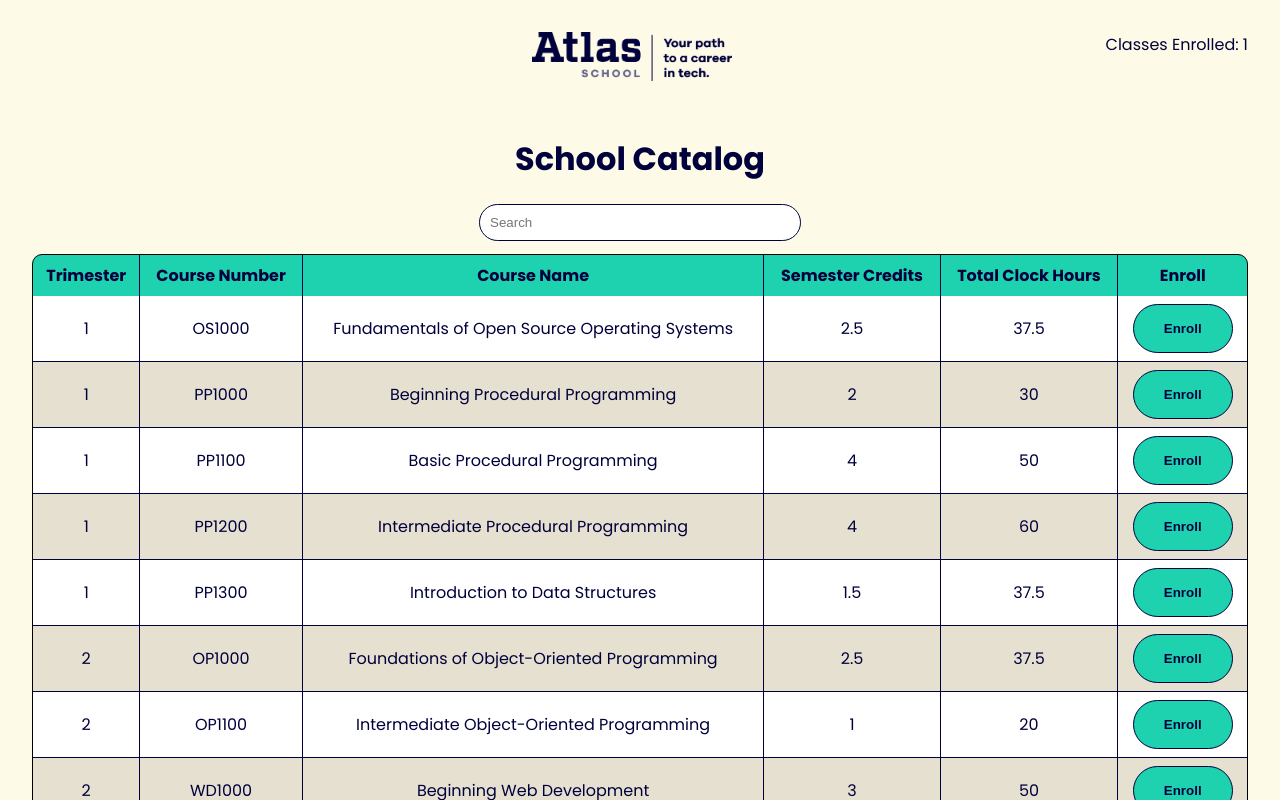
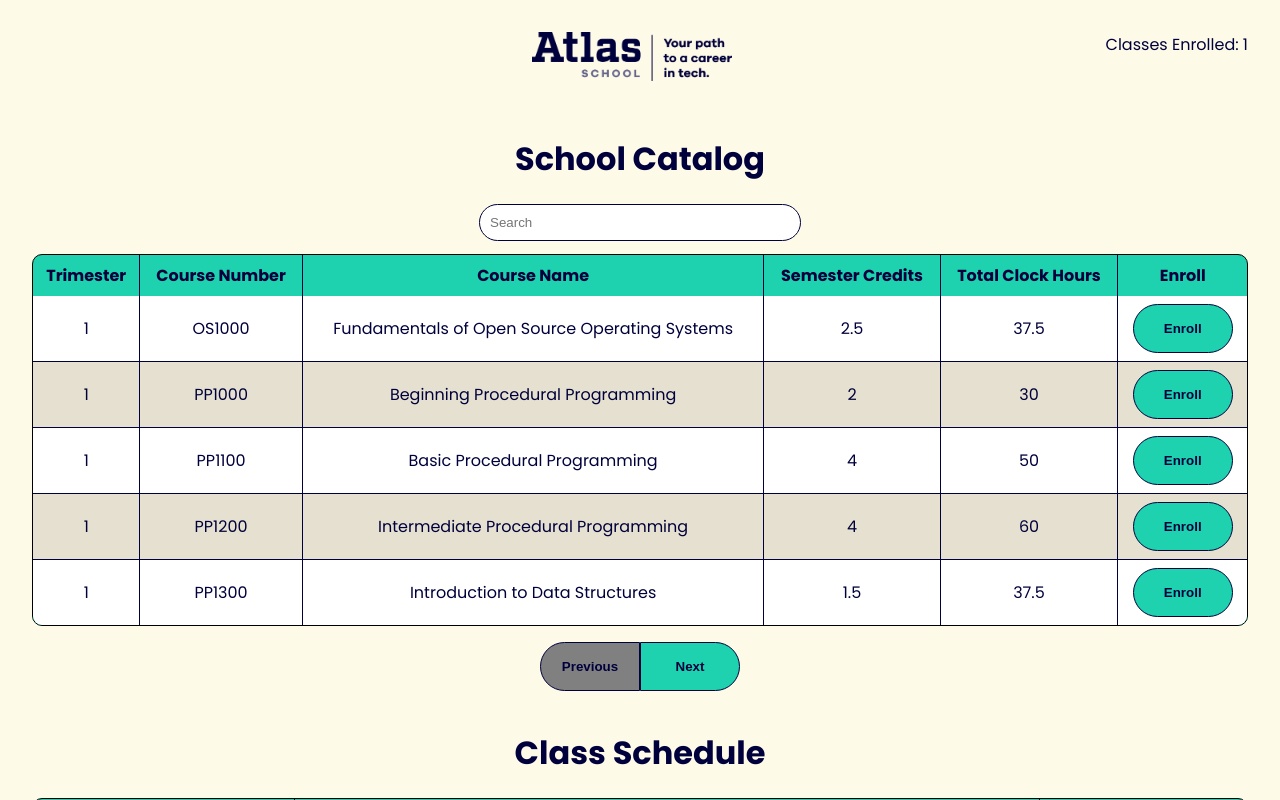
Before and after one commit to jessasesh/atlas-react-state-intro, a React (Vite) app: page / in a window 1280 px wide. Shown: the top 800 px of the page. Built offline with nearby package versions, Linux system fonts and the light colour scheme.

Commit message:
Implemented pagination for specified amount of data; added appropriate behavior for prev/next buttons to reflect where user is within query

```diff
--- a/src/SchoolCatalog.jsx
+++ b/src/SchoolCatalog.jsx
@@ -6,9 +6,13 @@ export default function SchoolCatalog() {
   // State that holds search query
   const [searchQuery, setSearchQuery] = useState('');
   // State to track column to be sorted by
-  const [sortKey, setSortKey] = useState("trimester");
+  const [sortKey, setSortKey] = useState('');
   // State to track sort direction
   const [sortDirection, setSortDirection] = useState("asc");
+  // State to track the active page for pagination
+  const [activePage, setActivePage] = useState(0);
+  // Rows per page
+  const rowsPerPage = 5;
 
   // Fetch data when component mounts
   useEffect(() => {
@@ -63,6 +67,25 @@ export default function SchoolCatalog() {
     }
   };
 
+  // Courses to display
+  const currentCourses = filteredCourses.slice(
+    activePage * rowsPerPage,
+    (activePage + 1) * rowsPerPage
+  );
+
+  // Handle pagination logic
+  const handleNextPage = () => {
+    if ((activePage + 1) * rowsPerPage < filteredCourses.length) {
+      setActivePage((prevPage) => prevPage + 1);
+    }
+  };
+
+  const handlePreviousPage = () => {
+    if (activePage > 0) {
+      setActivePage((prevPage) => prevPage - 1);
+    }
+  };
+
   return (
     <div className="school-catalog">
       <h1>School Catalog</h1>
@@ -84,7 +107,7 @@ export default function SchoolCatalog() {
           </tr>
         </thead>
         <tbody>
-          {filteredCourses.map((course, index) => (
+          {currentCourses.map((course, index) => (
             <tr key={index}>
               <td>{course.trimester}</td>
               <td>{course.courseNumber}</td>
@@ -99,8 +122,15 @@ export default function SchoolCatalog() {
         </tbody>
       </table>
       <div className="pagination">
-        <button>Previous</button>
-        <button>Next</button>
+        <button onClick={handlePreviousPage} disabled={activePage === 0}>
+          Previous
+        </button>
+        <button
+          onClick={handleNextPage}
+          disabled={(activePage + 1) * rowsPerPage >= filteredCourses.length}
+        >
+          Next
+        </button>
       </div>
     </div>
   );
```
